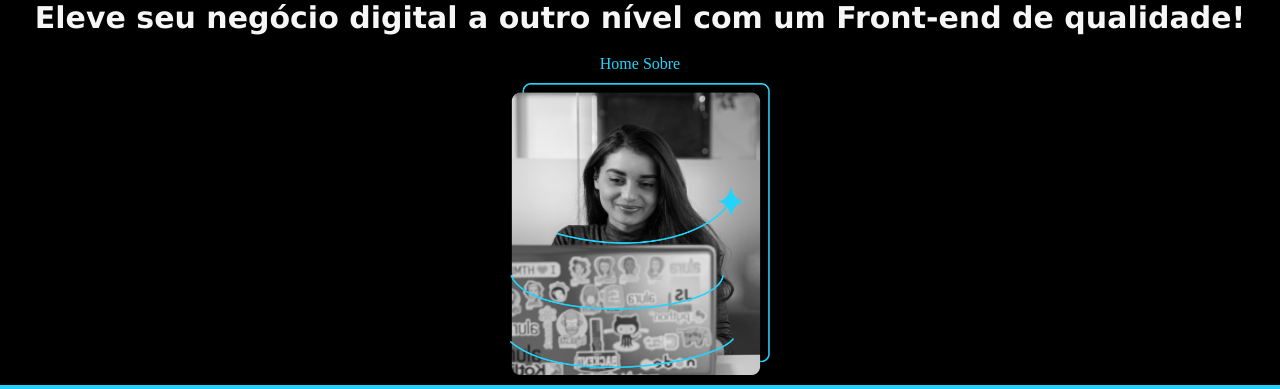
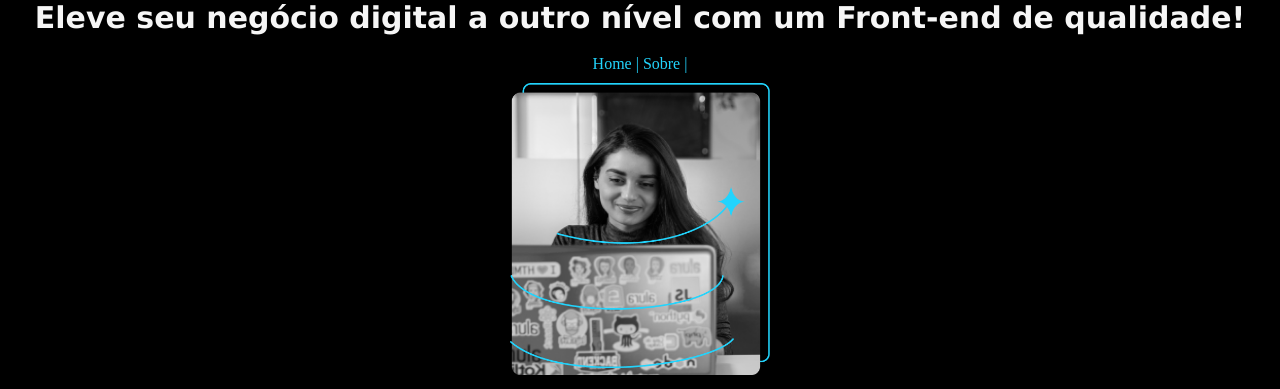
Before and after one commit to LauraMancin/ProjetoPortifolio-WEB, a plain HTML site: page index.html in a window 1280 px wide. Shown: the top 389 px of the page. Drawn offline with Linux system fonts and the light colour scheme.

Commit message:
add algums coisas

```diff
--- a/index.html
+++ b/index.html
@@ -3,7 +3,7 @@
 <head>
     <meta charset="UTF-8">
     <meta name="viewport" content="width=device-width, initial-scale=1.0">
-    <title>Home</title>
+    <title>Inicial</title>
     <link rel="stylesheet" href="./style/style.css">
 </head>
 <body>
@@ -12,18 +12,16 @@
         <div class="header-container">
 
             <div class="headerTexto">
-                <h1>Eleve seu negócio digital a outro nível com um Front-end de qualidade! </h1>
+                <h1>Eleve seu negócio digital a outro nível com um Front-end de qualidade!</h1>
                     <nav>
-                        <a href="./index.html" class="">Home     </a>
-                        <a href="./sobre.html">Sobre    </a>
+                        <a href="./index.html">Home     |</a>
+                        <a href="./sobre.html">Sobre    |</a>
                     </nav>
              </div>
         </div>
     </header>
 
     <img src="./imagens/Imagem.png" alt="Foto de Perfil" class="fotoPerfil">
-<!--
-    <main>
 
     <p> Olá! Sou Joana Santos, desenvolvedora Front-end com especialidade em React, HTML e CSS.
         Ajudo pequenos negócios e designers a colocarem em prática boas ideias. Vamos conversar?</p>
@@ -33,7 +31,6 @@
             <img src="./imagens/Logo linkedin.png" alt="Link Linkedin" class="linkLinkedin">
             <img src="./imagens/Logo Twitch.png" alt="Link Twitch" class="linkTwitch" >
 
-    </main> -->
 
 <footer> Desenvolvido por Alura.</footer>
 
```
Lines whose indentation alone changed are shown as unchanged.
